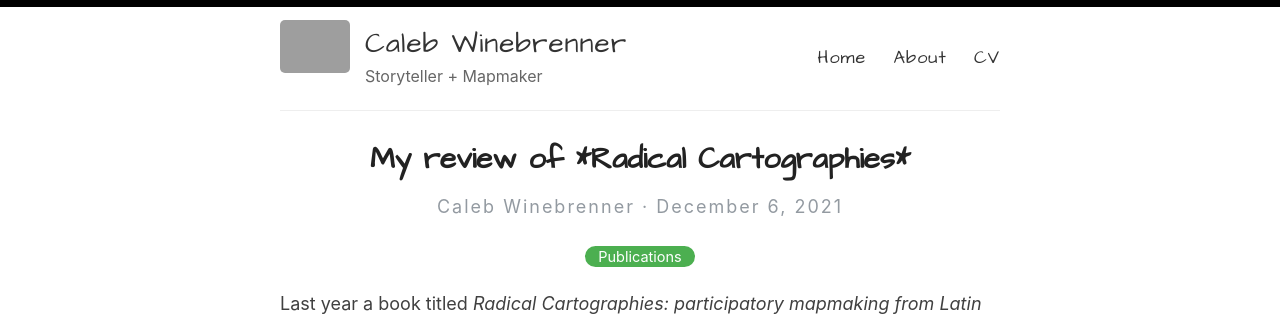
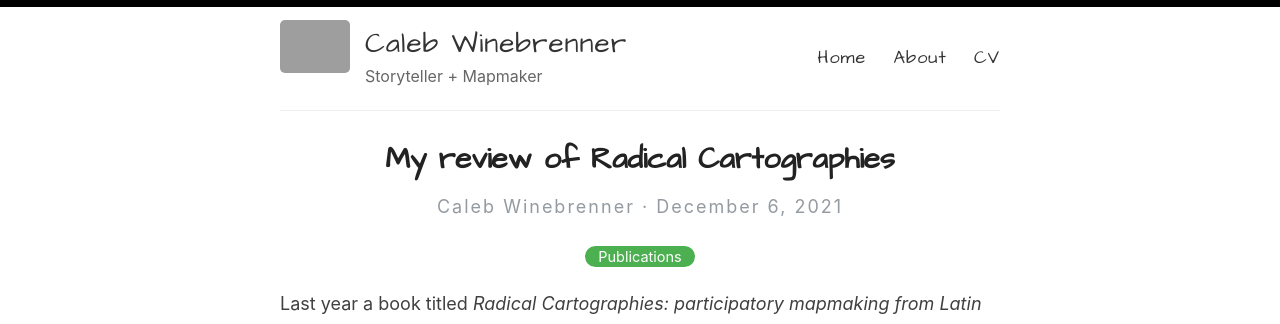
Before and after one commit to mappist/mappist.github.io, a Jekyll site: the page built from _posts/2021-12-06-Radical-Cartographies.md, in a window 1280 px wide, cut to the strip 0-324 px from the top of the page. Built offline with Jekyll 4.4.1, drawn with Linux system fonts in a browser that asks for light colours; grey boxes are pictures that could not be loaded.

```diff
--- a/_posts/2021-12-06-Radical-Cartographies.md
+++ b/_posts/2021-12-06-Radical-Cartographies.md
@@ -1,6 +1,6 @@
 ---
 layout: post
-title: My review of *Radical Cartographies*
+title: My review of Radical Cartographies
 categories: [Publications]
 ---
 
```
